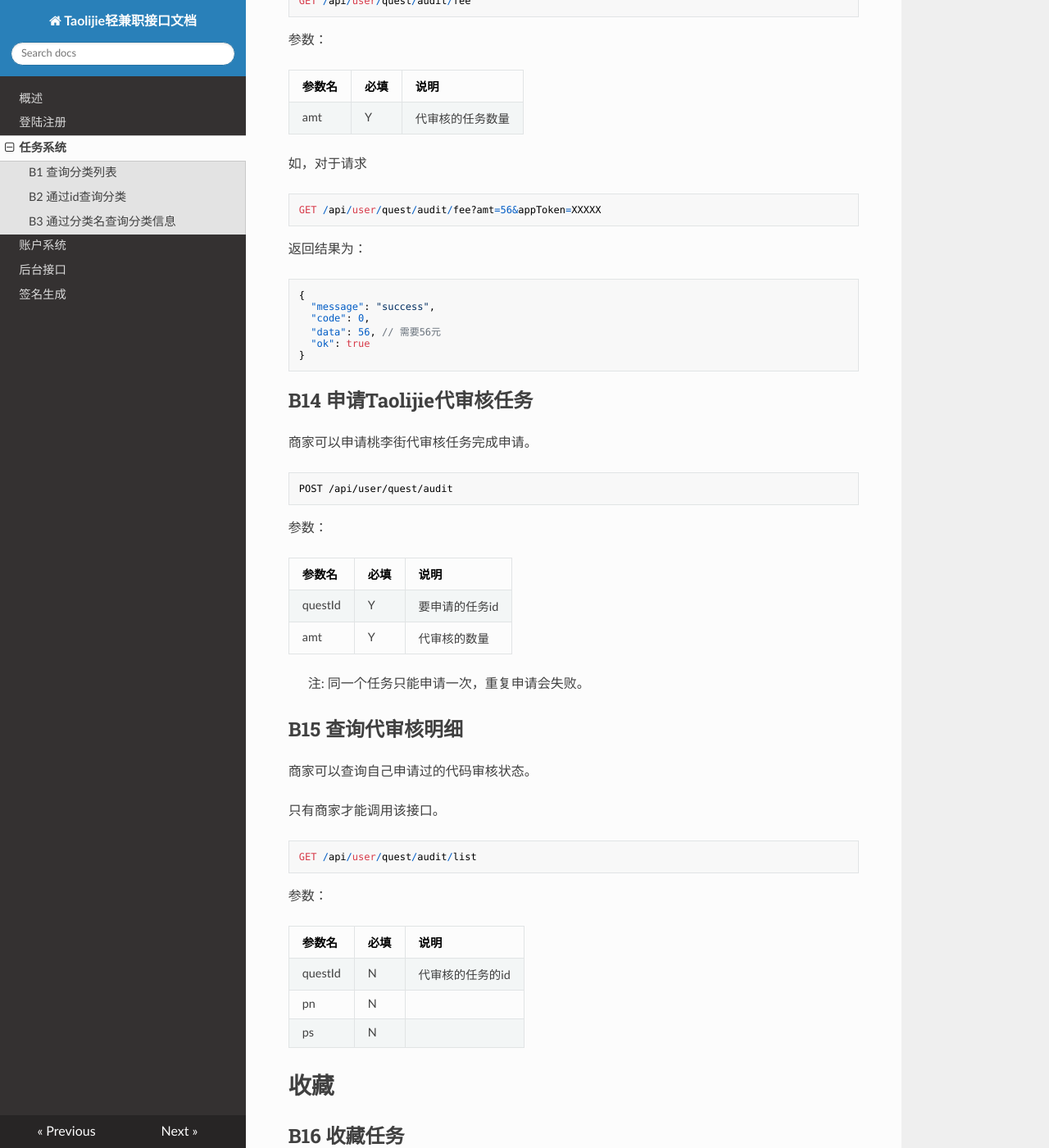
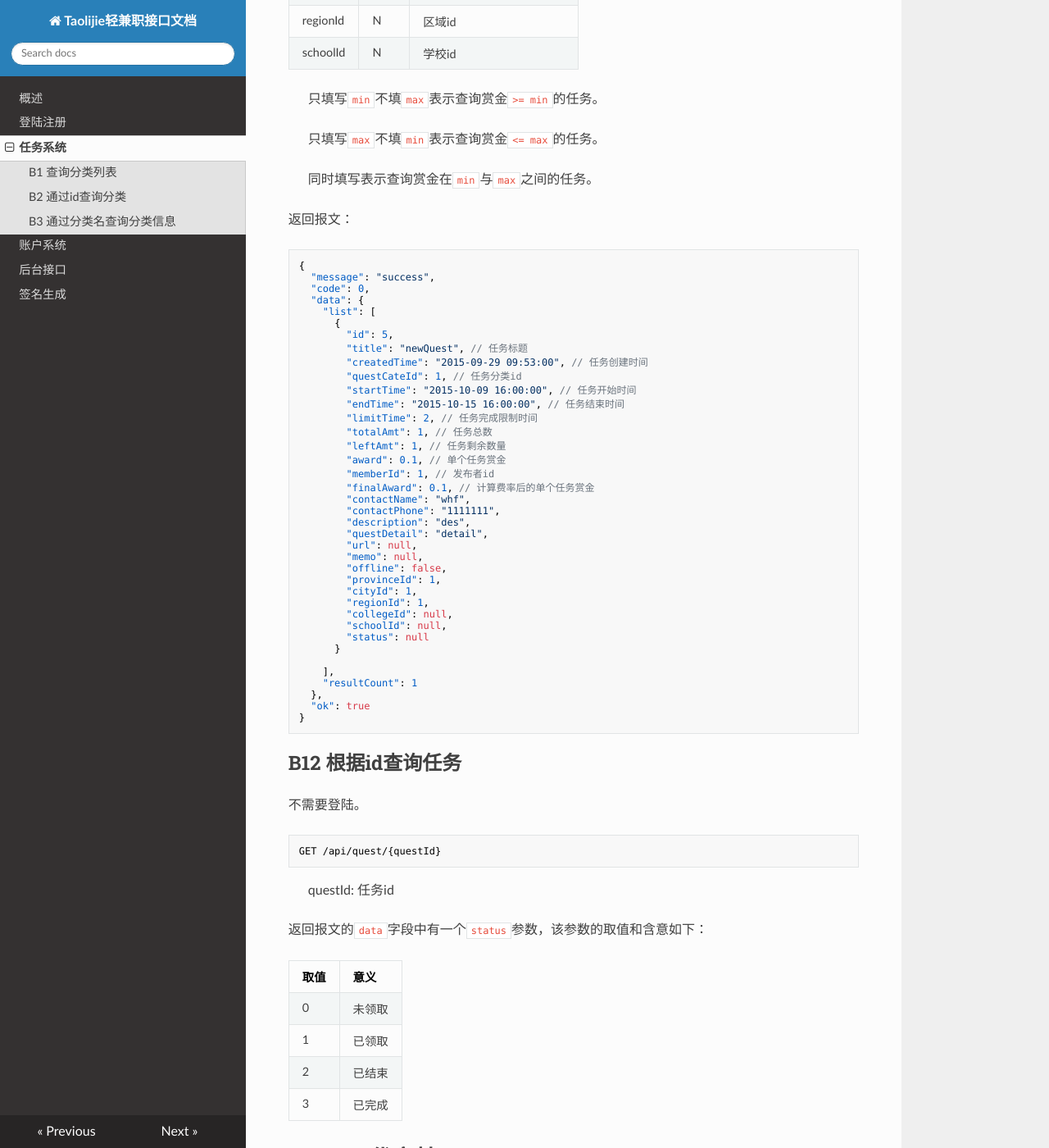
Before and after one commit to wanghongfei/tlj-quest-docs, an MkDocs documentation site: the page built from docs/quest.md, in a window 1280 px wide and 1400 px high, scrolled down 8158 px. Shown: the whole window at 82% size. Built offline with MkDocs 1.6.1, drawn with Linux system fonts in a browser that asks for light colours; nearby versions of some CDN libraries; old or Windows-style settings are respelled for this version of MkDocs; some of the changed text lies outside the part shown.

Commit message:
添加返回报文说明

````diff
--- a/docs/quest.md
+++ b/docs/quest.md
@@ -210,26 +210,26 @@
       {
         "id": 1,
         "title": "quest1",
-        "createdTime": "2015-09-24 09:17:30",
-        "questCateId": 1,
-        "startTime": "2015-10-09 16:00:00",
-        "endTime": "2015-12-31 16:00:00",
-        "limitTime": 2,
-        "totalAmt": 10,
-        "leftAmt": 9,
-        "award": 1,
-        "memberId": 1,
-        "finalAward": 1,
-        "contactName": "whf",
+        "createdTime": "2015-09-24 09:17:30", // 创建时间
+        "questCateId": 1,	// 任务分类id
+        "startTime": "2015-10-09 16:00:00", // 任务开始时间
+        "endTime": "2015-12-31 16:00:00", // 任务结束时间
+        "limitTime": 2, // 任务领取后完成限制时间
+        "totalAmt": 10, // 任务总数量
+        "leftAmt": 9, // 任务剩余数量
+        "award": 1, // 单个任务赏金
+        "memberId": 1, // 任务发布者id
+        "finalAward": 1, // 计算费率后的单个任务赏金
+        "contactName": "whf", // 联系人姓名
         "contactPhone": "11111111111",
-        "description": "task",
-        "questDetail": "task",
-        "url": null,
+        "description": "task", // 任务简述
+        "questDetail": "task", // 任务详细
+        "url": null, // 任务链接地址
         "memo": null,
-        "offline": false,
-        "provinceId": 1,
-        "cityId": 1,
-        "regionId": 1,
+        "offline": false, // 是否已经下线
+        "provinceId": 1, // 任务对象：省id
+        "cityId": 1, // 任务对象：城市id
+        "regionId": 1, // 任务对象：区域id
         "collegeId": null,
         "schoolId": null
       }
@@ -268,12 +268,12 @@
     "list": [
       {
         "id": 1,
-        "memberId": 1,
-        "username": "hanxinxin",
-        "questId": 1,
-        "questTitle": "quest1",
-        "assignTime": "2015-10-09 16:00:00",
-        "status": "00"
+        "memberId": 1, // 领取者id
+        "username": "hanxinxin", // 领取者用户名
+        "questId": 1, // 领取的任务id
+        "questTitle": "quest1", // 领取的任务标题
+        "assignTime": "2015-10-09 16:00:00", // 领取日期
+        "status": "00" // 领取状态
       }
     ],
     "resultCount": 1
@@ -299,6 +299,38 @@
 | pn   | N    |      |
 | ps   | N    |      |
 
+返回报文：
+
+``` json
+{
+  "message": "success",
+  "code": 0,
+  "data": {
+    "list": [
+      {
+        "id": 7,
+        "questId": 1,
+        "memberId": 2, // 提交者id
+        "username": "taolijie", // 提交者用户名
+        "createdTime": "2015-10-01 07:21:50", // 提交时间
+        "auditTime": "2015-10-01 07:22:00", // 审核时间
+        "description": "I'm done", // 提交理由
+        "imageIds": "1;2;3;4;5",
+        "status": "03",
+        "memo": "",
+        "name": null // 提交者姓名
+      }
+    ],
+    "resultCount": 1
+  },
+  "ok": true
+}
+```
+
+
+
+
+
 ## B10 查询指定任务的提交记录
 
 只有商家和ADMIN可以调用。
@@ -322,7 +354,37 @@
 | 01   | 待审核   |
 | 02   | 审核失败  |
 
-##
+返回报文:
+
+``` JSON
+{
+  "message": "success",
+  "code": 0,
+  "data": {
+    "list": [
+      {
+        "id": 7,
+        "questId": 1,
+        "memberId": 2, // 任务提交用户的id
+        "username": "taolijie", // 任务提交用户的用户名
+        "createdTime": "2015-10-01 07:21:50", // 提交时间
+        "auditTime": "2015-10-01 07:22:00", // 审核时间
+        "description": "I'm done",
+        "imageIds": "1;2;3;4;5",
+        "status": "03",
+        "memo": "",
+        "name": null
+      }
+    ],
+    "resultCount": 1
+  },
+  "ok": true
+}
+```
+
+
+
+
 
 ## B11 条件查询
 
@@ -349,6 +411,51 @@
 > 只填写`max`不填`min`表示查询赏金`<= max`的任务。
 >
 > 同时填写表示查询赏金在`min`与`max`之间的任务。
+
+返回报文：
+
+``` json
+{
+  "message": "success",
+  "code": 0,
+  "data": {
+    "list": [
+      {
+        "id": 5,
+        "title": "newQuest", // 任务标题
+        "createdTime": "2015-09-29 09:53:00", // 任务创建时间
+        "questCateId": 1, // 任务分类id
+        "startTime": "2015-10-09 16:00:00", // 任务开始时间
+        "endTime": "2015-10-15 16:00:00", // 任务结束时间
+        "limitTime": 2, // 任务完成限制时间
+        "totalAmt": 1, // 任务总数
+        "leftAmt": 1, // 任务剩余数量
+        "award": 0.1, // 单个任务赏金
+        "memberId": 1, // 发布者id
+        "finalAward": 0.1, // 计算费率后的单个任务赏金
+        "contactName": "whf",
+        "contactPhone": "1111111",
+        "description": "des",
+        "questDetail": "detail",
+        "url": null,
+        "memo": null,
+        "offline": false,
+        "provinceId": 1,
+        "cityId": 1,
+        "regionId": 1,
+        "collegeId": null,
+        "schoolId": null,
+        "status": null
+      }
+
+    ],
+    "resultCount": 1
+  },
+  "ok": true
+}
+```
+
+
 
 
 
@@ -427,7 +534,7 @@
 
 ## B15 查询代审核明细
 
-商家可以查询自己申请过的代码审核状态。
+商家可以查询自己申请过的代审核状态。
 
 只有商家才能调用该接口。
 
@@ -442,6 +549,35 @@
 | questId | N    | 代审核的任务的id |
 | pn      | N    |           |
 | ps      | N    |           |
+
+返回报文：
+
+``` JSON
+{
+  "message": "success",
+  "code": 0,
+  "data": {
+    "list": [
+      {
+        "id": 2,
+        "questId": 1, // 代审核的任务is
+        "questTitle": "quest1", // 代审核的任务的标题
+        "totAmt": 5, // 代审核总数量
+        "leftAmt": 5, // 代审核剩余数量
+        "empId": 1, // 申请者用户id
+        "empUsername": "hanxinxin", // 申请者用户名
+        "createdTime": "2015-10-15 16:00:00" // 申请时间
+      }
+    ],
+    "resultCount": 1
+  },
+  "ok": true
+}
+```
+
+
+
+
 
 # 收藏
 
@@ -480,10 +616,36 @@
 | pn   | N    |      |
 | ps   | N    |      |
 
+返回报文：
+
+``` json
+{
+  "message": "success",
+  "code": 0,
+  "data": {
+    "list": [
+      {
+        "id": 1,
+        "createdTime": "2015-05-09 16:00:00", // 收藏时间
+        "memberId": 1, // 收藏者用户id
+        "questId": 1, // 收藏的任务id
+        "questTitle": "quset1" // 收藏的任务标题
+      }
+    ],
+    "resultCount": 1
+  },
+  "ok": true
+}
+```
+
+
+
+
+
 ## B19 查询任务是否已经收藏
 
 ```
-GET /api/user/po/check
+GET /api/user/co/check
 ```
 
 参数：
@@ -491,3 +653,14 @@
 | 参数名     | 必填   | 说明   |
 | ------- | ---- | ---- |
 | questId | Y    | 任务id |
+
+返回报文：
+
+``` json
+{
+  "message": "success",
+  "code": 0,
+  "data": true, // 表示已经收藏
+  "ok": true
+}
+```
--- a/index.html
+++ b/index.html
@@ -145,7 +145,7 @@
 <p>王鸿飞(后端): brucewhf^gmail.com</p>
 <p>王富诚(前端): wangfucheng56^gmail.com</p>
 <blockquote>
-<p>最后更新时间: 2015-9-29</p>
+<p>最后更新时间: 2015-10-4</p>
 </blockquote>
 <h1 id="_2">权限认证</h1>
 <h2 id="token">Token</h2>
````
Also changed, not shown: other parts of index.html (+1 -1 lines), docs/index.md (+1 -1 lines), 2 other files.
